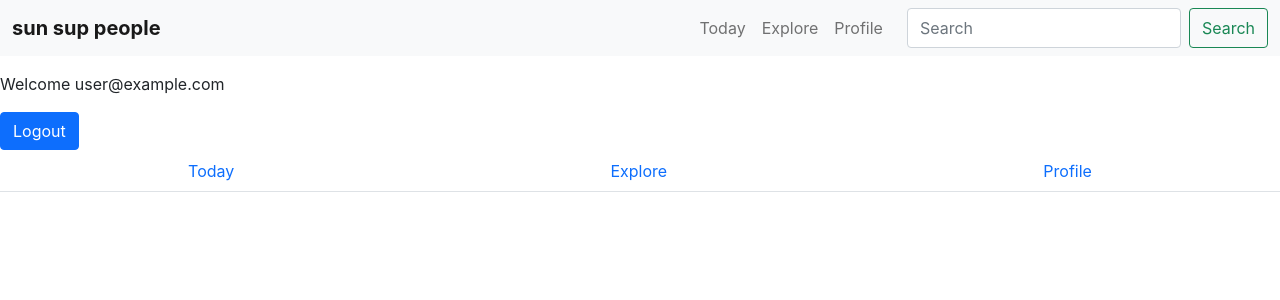
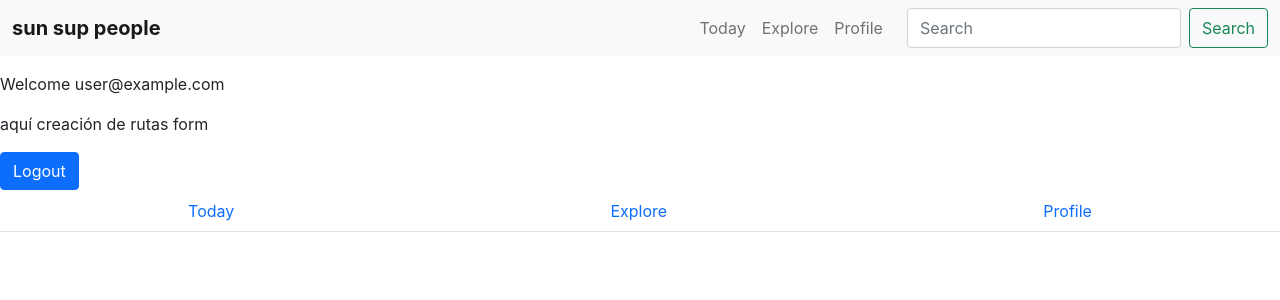
Before and after one commit to adaldin/sunsup, a React (Create React App) app: page /profile/user in a window 1280 px wide. Shown: the top 300 px of the page. Built offline with nearby package versions, Linux system fonts and the light colour scheme; no server answers; sample sign-in values are in the browser's storage.

Commit message:
user profile created

```diff
--- a/src/components/userProfile/UserProfile.js
+++ b/src/components/userProfile/UserProfile.js
@@ -24,6 +24,7 @@ function UserProfile() {
       ) : (
         <>
           <p>Welcome {user.email}</p>
+          <p>aquí creación de rutas form</p>
           <Button onClick={handleLogout}>Logout</Button>
         </>
       )}
```
Also changed, not shown: src/pages/home/Home.js (+0 -7 lines).
